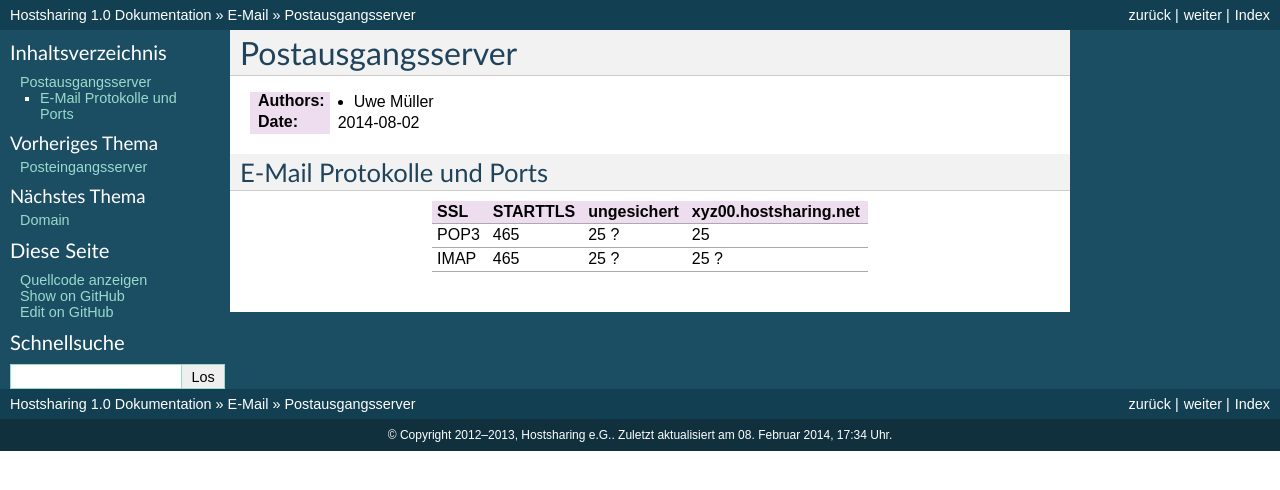
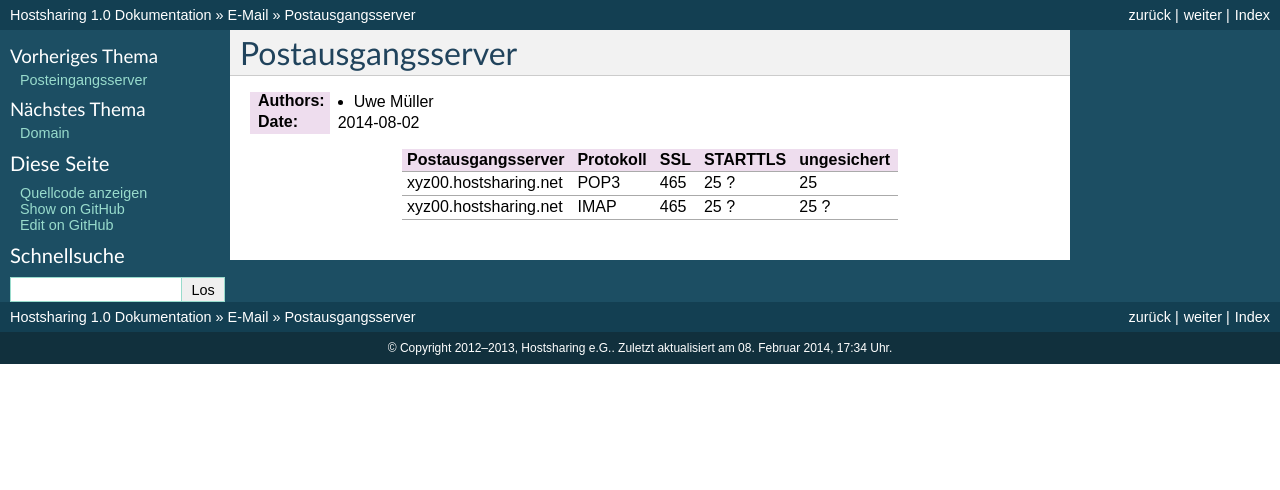
Before and after one commit to hostsharing/hs.docs.users, a Sphinx documentation site: the page built from source/email/postausgangsserver.rst, in a window 1280 px wide. Shown: the top 490 px of the page. Built offline with Sphinx 7.4.7, drawn with Linux system fonts in a browser that asks for light colours; pages that are not in the unit, such as notebooks, are missing from menus.

Commit message:
change table

```diff
--- a/source/email/postausgangsserver.rst
+++ b/source/email/postausgangsserver.rst
@@ -6,13 +6,13 @@ Postausgangsserver
 :Date:    2014-08-02
 
 
-E-Mail Protokolle und Ports
----------------------------
 
-+------+----------+-------------+-----------------------+
-| SSL  | STARTTLS | ungesichert | xyz00.hostsharing.net |
-+======+==========+=============+=======================+
-| POP3 |   465    |      25 ?   |             25        |
-+------+----------+-------------+-----------------------+
-| IMAP |   465    |      25 ?   |             25 ?      |
-+------+----------+-------------+-----------------------+
+
+
++-----------------------+------------+-------+-----------+------------------+
+| Postausgangsserver    |  Protokoll |  SSL  |  STARTTLS | ungesichert      |
++=======================+============+=======+===========+==================+
+| xyz00.hostsharing.net | POP3       |   465 |      25 ? |             25   |
++-----------------------+------------+-------+-----------+------------------+
+| xyz00.hostsharing.net |  IMAP      |   465 |      25 ? |             25 ? |
++-----------------------+------------+-------+-----------+------------------+
```
